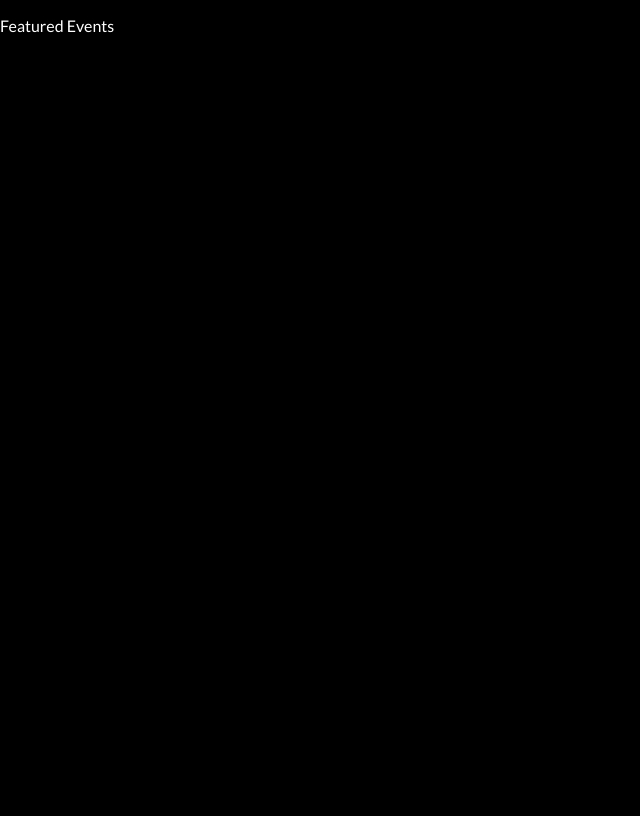
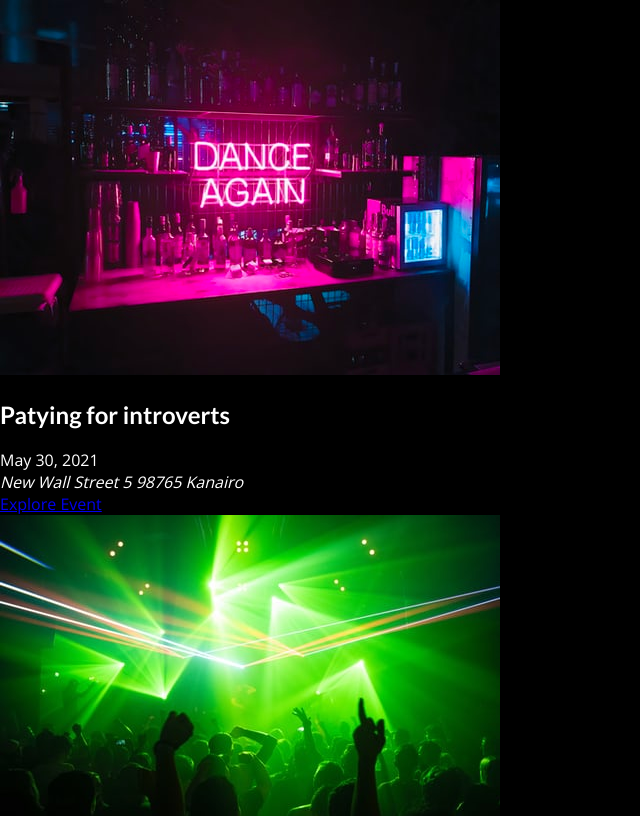
Before and after one commit to ShadrackAdwera/File-Based-Routing, a Next.js app: page / in a window 1280 px wide. Shown: the top 816 px of the page, without its empty margins (0-640 px from the left). Built offline with nearby package versions, Linux system fonts and the light colour scheme.

Commit message:
add html structure to events item

```diff
--- a/components/events/event-item.js
+++ b/components/events/event-item.js
@@ -1,5 +1,27 @@
+import Link from 'next/link';
+
 const EventItem = props => {
-    return <li key={props.key}></li>
+    return <li>
+        <img src={`/${props.image}`} alt={props.title}/>
+        <div>
+            <div>
+            <h2>{props.title}</h2>
+            <div>
+                <time>{new Date(props.date).toLocaleDateString('en-US', {
+                    day: 'numeric',
+                    month:'long',
+                    year:'numeric'
+                })}</time>
+            </div>
+            <div>
+                <address>{props.location.replace(', ','\n')}</address>
+            </div>
+            </div>
+            <div>
+            <Link href={`/events/${props.id}`}>Explore Event</Link>
+            </div>
+        </div>
+    </li>
 }
 
 export default EventItem;
--- a/components/events/event-list.js
+++ b/components/events/event-list.js
@@ -2,7 +2,12 @@
 
 const EventList = props => {
     return <ul>
-        {props.items.map((item, index)=><EventItem key={index}/>)}
+        {props.items.map((item, index)=><EventItem key={index}
+        id={item.id}
+        image={item.image}
+        title={item.title}
+        date={item.date}
+        location={item.location} />)}
     </ul>
 }
 
--- a/pages/index.js
+++ b/pages/index.js
@@ -1,9 +1,8 @@
 import { getFeaturedEvents } from "../dummy-parties";
+import EventList from '../components/events/event-list';
 
 
 export default function Home() {
   const featuredEvents = getFeaturedEvents();
-  return <div>
-    <p>Featured Events</p>
-  </div>;
+  return <EventList items={featuredEvents}/>;
 }
```
Also changed, not shown: components/events/event-item.module.css (added).
